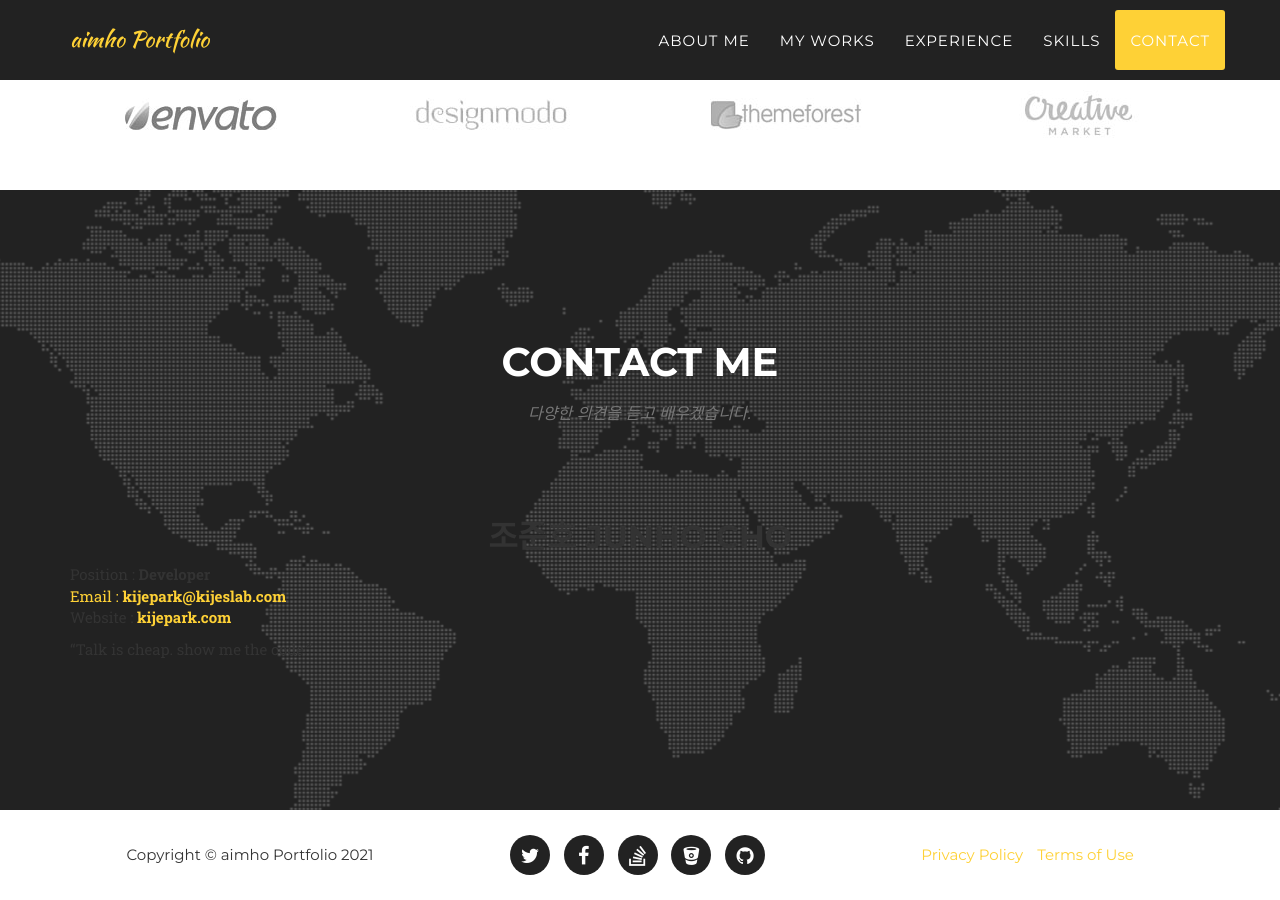
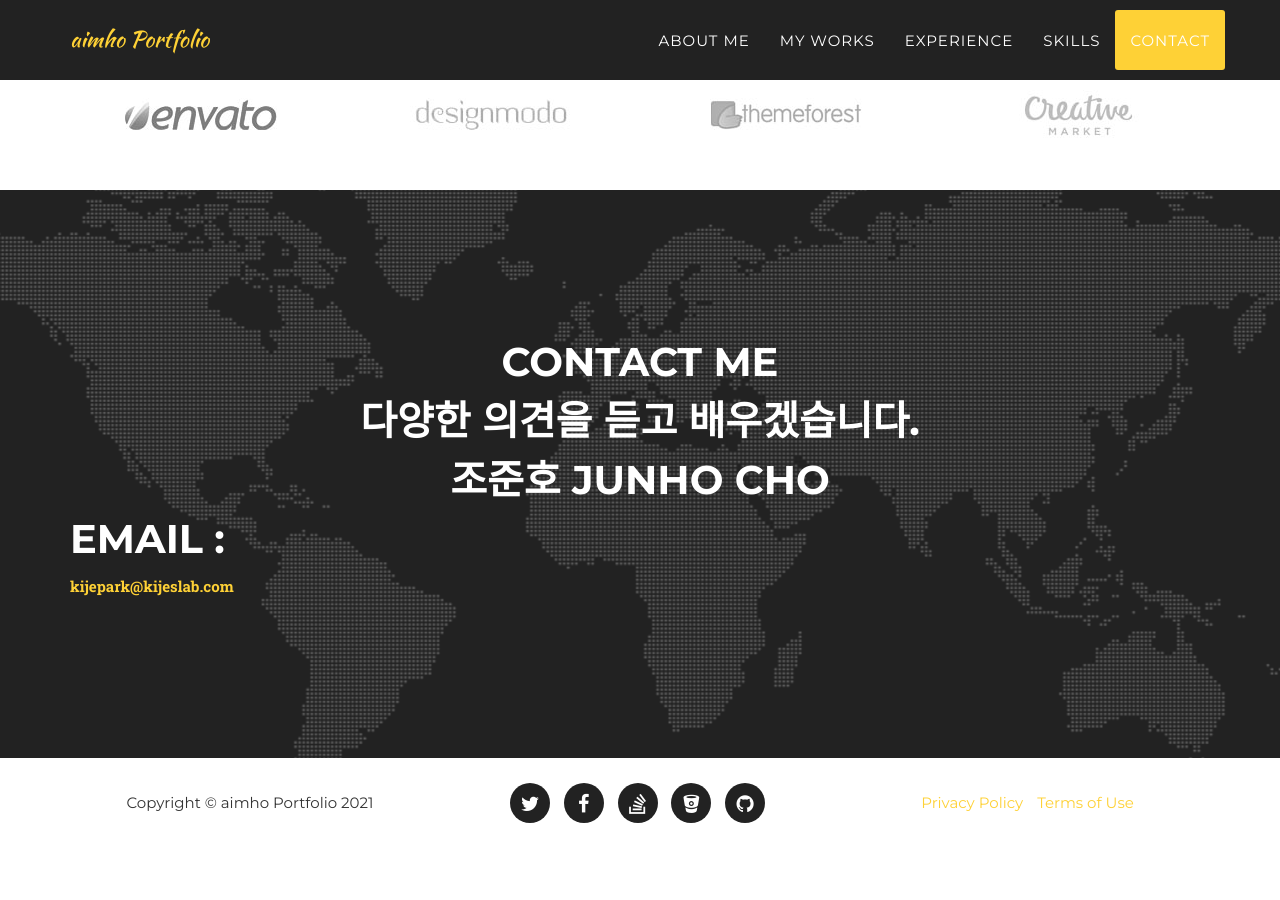
Before and after one commit to aimho23/portfolio, a Jekyll site: the page built from index.html, in a window 1280 px wide and 900 px high, scrolled down 5459 px. Built offline with Jekyll 4.4.1, drawn with Linux system fonts in a browser that asks for light colours; some web fonts are replaced; after the commit the page ends 6307 px from its top, so only the background shows below that.

Commit message:
about icon 메일찡4

```diff
--- a/_includes/contact.html
+++ b/_includes/contact.html
@@ -3,45 +3,29 @@
             <div class="row">
                 <div class="col-lg-12 text-center">
                     <h2 class="section-heading">Contact Me</h2>
-                    <h3 class="section-subheading text-muted">다양한 의견을 듣고 배우겠습니다.</h3>
+                    <h2 class="section-heading">다양한 의견을 듣고 배우겠습니다.</h3>
                 </div>
             </div>
             <div class="name-card d-flex justify-content-center align-items-center h-100">
               <div class="contact-body shadow">
                 <div class="text-center mb-4">
-                  <h2>조준호 Junho Cho </h2>
+                  <h2 class="section-heading">조준호 Junho Cho </h2>
                 </div>
                 <div class="d-flex">
                   <div class="ps-3">
                     <ul class="list-unstyled">
-                      <li>
-                        <span>
-                          <i class="bi bi-person-check-fill"></i>
-                          Position : <strong>Developer</strong>
-                        </span>
-                      </li>
+
                       <li>
                         <span>
                           <i class="bi bi-envelope"></i>
-                          <a>Email : </a>
+                          <h2 class="section-heading">Email : </h2>
                           <a href="mailto:aimho23@gmail.com">
                             <strong>kijepark@kijeslab.com</strong>
                           </a>
                         </span>
                       </li>
-                      <li>
-                        <span>
-                          <i class="bi bi-house-door"></i>
-                          Website :
-                          <a href="http://kijepark.com">
-                            <strong>kijepark.com</strong>
-                          </a>
-                        </span>
-                      </li>
                     </ul>
-                    <div class="contact-desc">
-                      “Talk is cheap. show me the code.”
-                    </div>
+
                   </div>
                 </div>
                </div>
```
